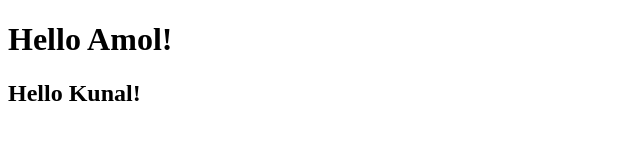
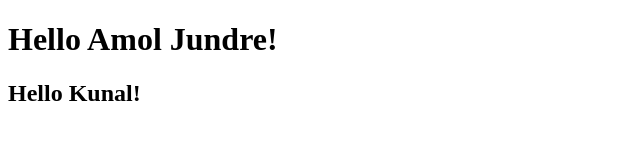
Before and after one commit to AmolJundre9919/roadtocode, a plain HTML site: page index.html in a window 1280 px wide. Shown: the whole page, without its empty margins (0-640 px from the left). Drawn offline with Linux system fonts and the light colour scheme.

Commit message:
updted h1

```diff
--- a/index.html
+++ b/index.html
@@ -6,7 +6,7 @@
     <title>Amol Jundre</title>
 </head>
 <body>
-    <h1>Hello Amol!</h1>
+    <h1>Hello Amol Jundre!</h1>
     <h2>Hello Kunal!</h2>
 </body>
 </html>
```
